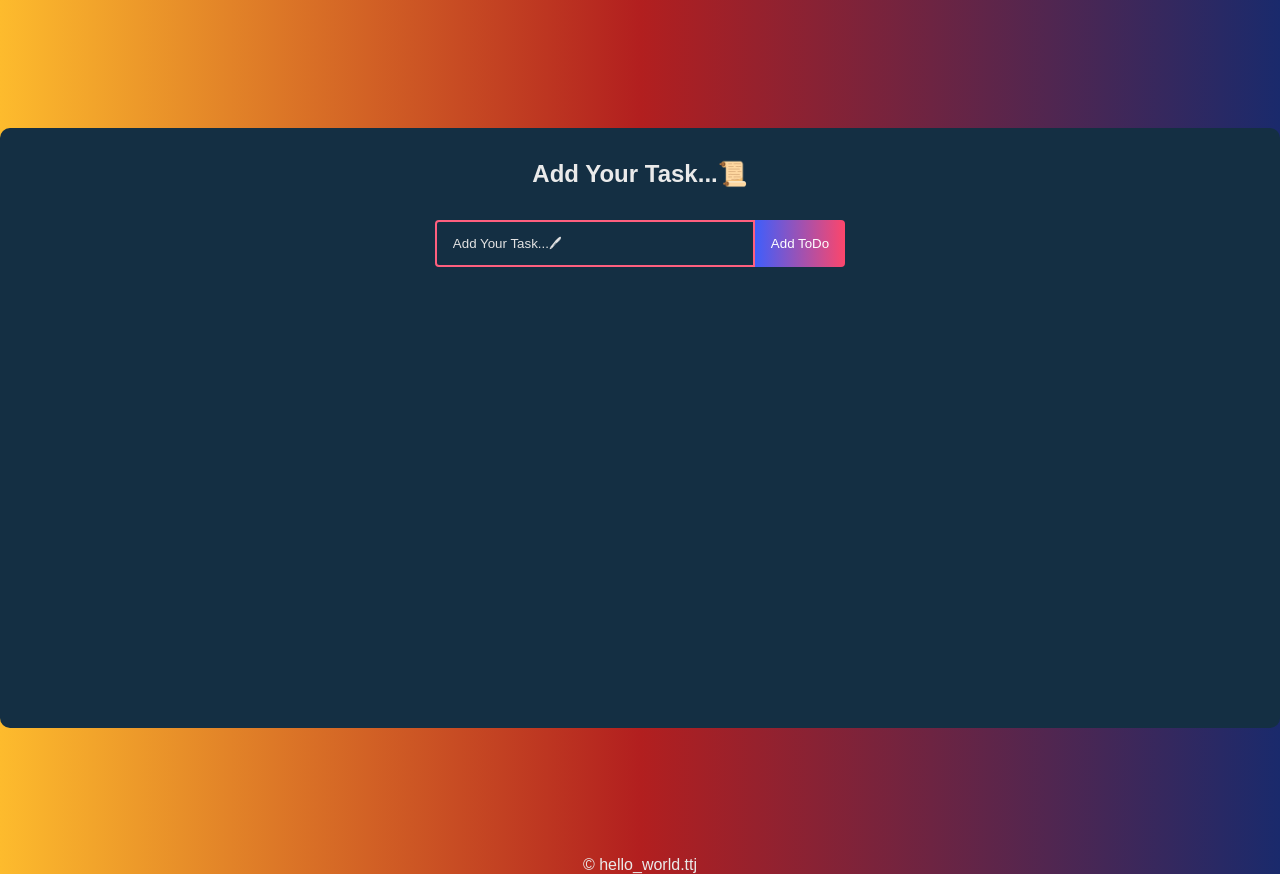
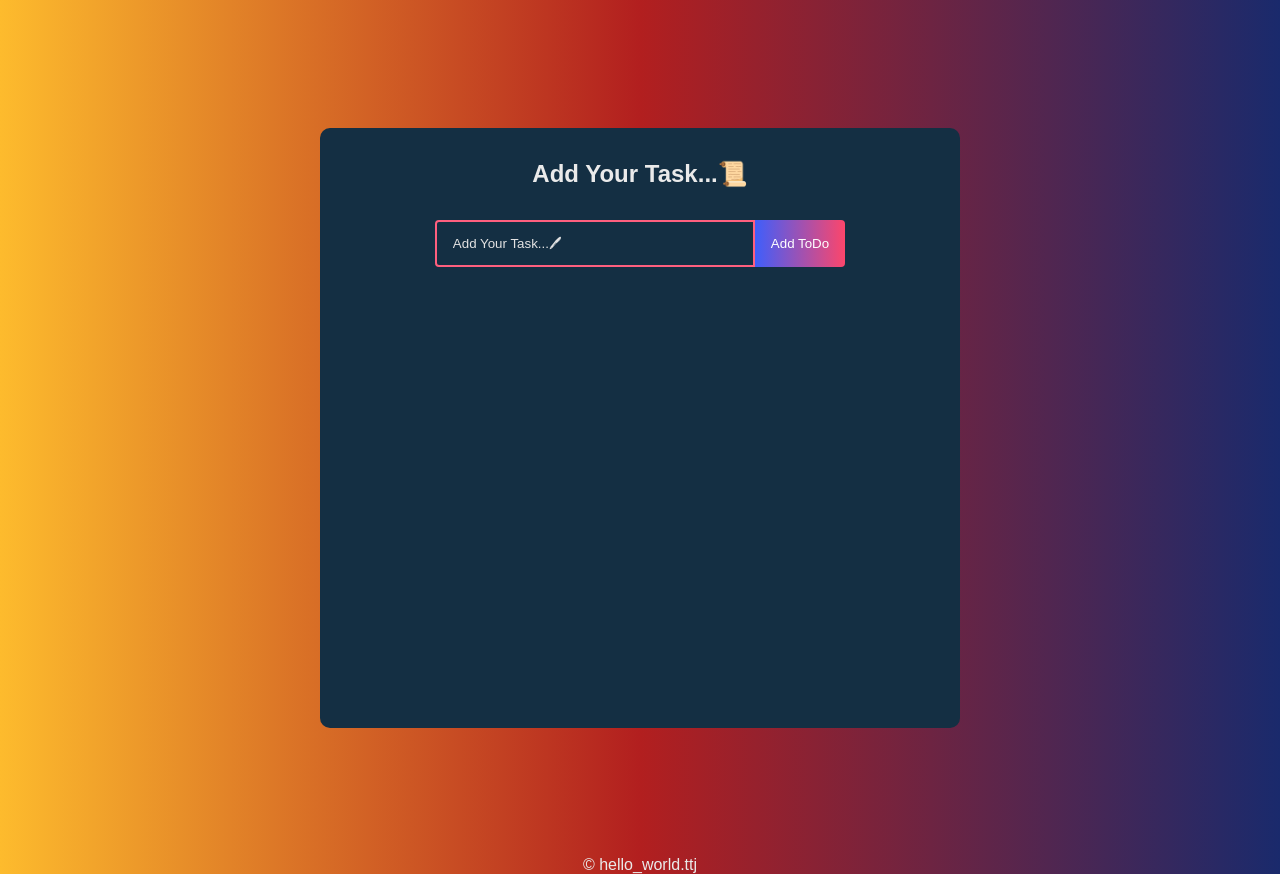
Before and after one commit to hello-world-ttj/ToDo-App, a React (Create React App) app: page / in a window 1280 px wide. Built offline with nearby package versions, Linux system fonts and the light colour scheme; a web font is replaced by a local one.

Commit message:
Updated App.css

```diff
--- a/src/App.css
+++ b/src/App.css
@@ -18,7 +18,7 @@ body {
   display: flex;
   flex-direction: column;
   justify-content: start;
-  width: 100vw;
+  width: 50vw;
   min-height: 600px;
   background: #142F43;
   text-align: center;
```
